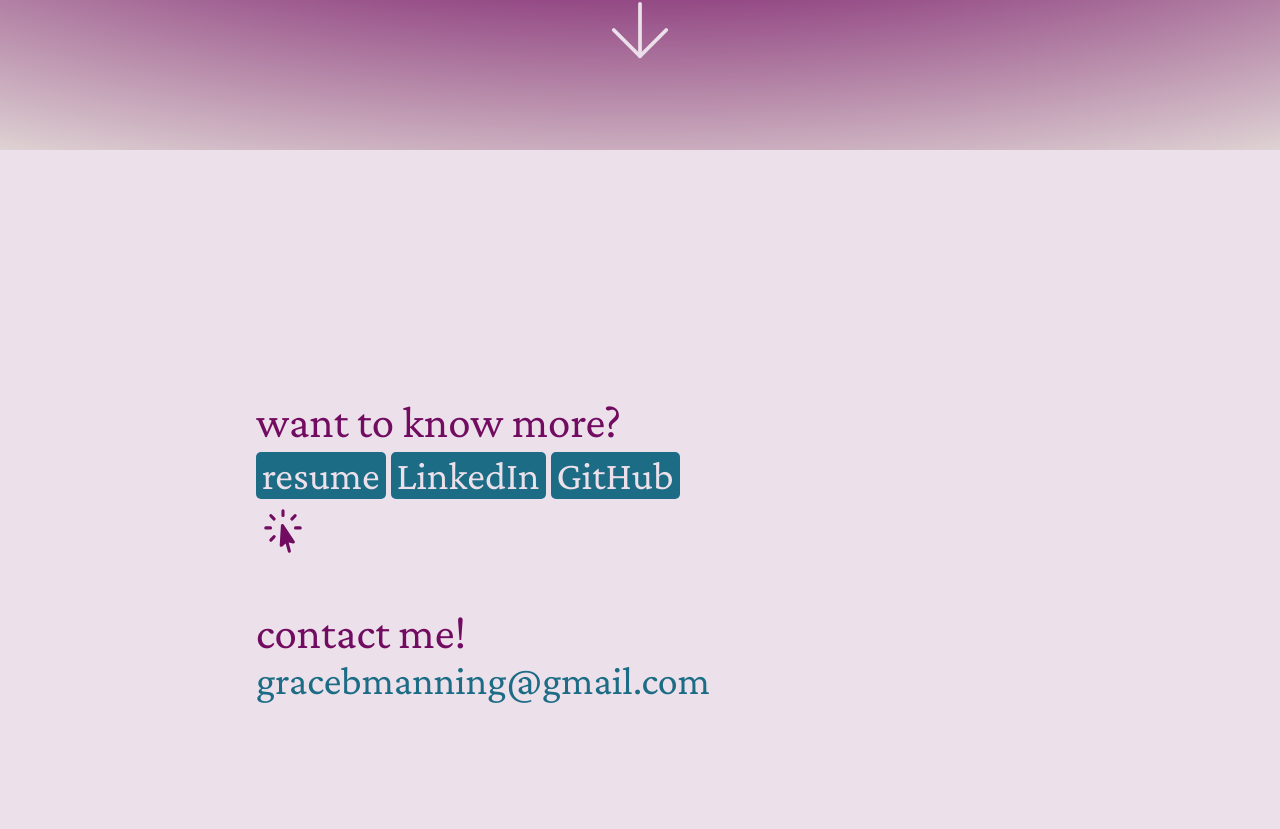
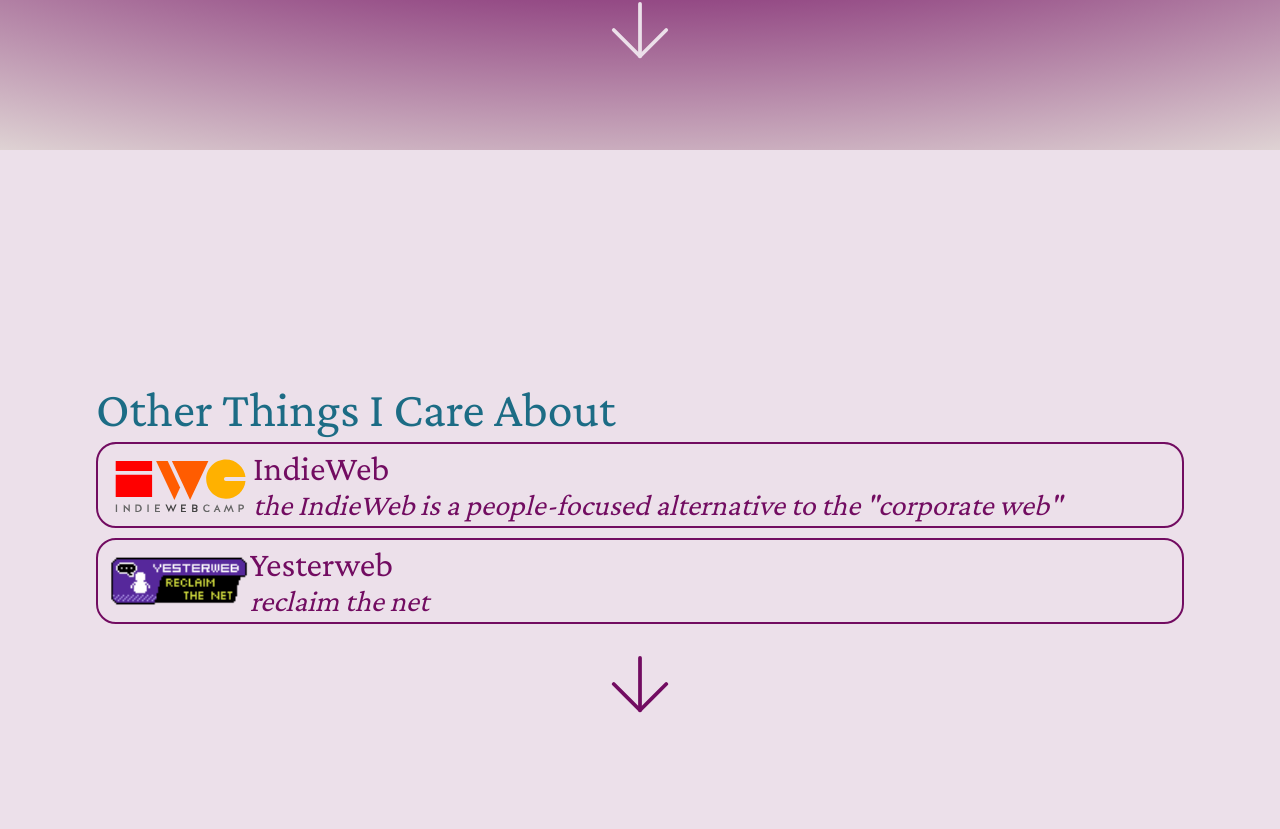
Before and after one commit to gracebmanning/grace-manning-v4, a React (Create React App) app: page / in a window 1280 px wide. Shown: the part 3111-3940 px from the top of the page. Built offline with nearby package versions, Linux system fonts and the light colour scheme.

Commit message:
add things-i-care-about section

```diff
--- a/src/components/Contact/contact.js
+++ b/src/components/Contact/contact.js
@@ -4,7 +4,7 @@ import { HiCursorArrowRays } from 'react-icons/hi2';
 
 export default function Contact() {
     return (
-        <div className="section-solid" id="contact">
+        <div className="section-gradient" id="contact">
             <div className="rectangle">
                 <div className="contact-container">
                     <h2 className="contact-header">want to know more?</h2>
--- a/src/components/Projects/projects.js
+++ b/src/components/Projects/projects.js
@@ -2,7 +2,7 @@ import './projects.css';
 import arrow from '../../images/arrow-down.svg';
 import arrowLight from '../../images/arrow-down-light.svg';
 import { clickScroll } from '../clickScroll';
-import { projectItems, personalProjectItems } from './projectsList';
+import { projectItems, personalProjectItems, thingsICareAbout } from './projectsList';
 
 const skills = ['HTML', 'CSS', 'JavaScript', 'TypeScript', 'React', 'Angular', 'Node.js', 'Flutter/Dart', 'Android Studio', 'Xcode', 'Figma', 'Git/GitHub', 'AWS', 'MongoDB', 'MySQL', 'Python', 'C++', 'C', 'Java', 'Racket'];
 const skillItems = skills.map((skill) =>
@@ -36,7 +36,16 @@ export default function Projects() {
                     {personalProjectItems}
                 </div>
             </div>
-            <img id="arrow" src={arrowLight} alt="arrow pointing down" onClick={() => clickScroll('contact')} />
+            <img id="arrow" src={arrowLight} alt="arrow pointing down" onClick={() => clickScroll('care-about')} />
+        </div>
+        <div className="section-solid" id="care-about">
+            <div className="container">
+                <h2 className="h2">Other Things I Care About</h2>
+                <div className="projectsContainer">
+                    {thingsICareAbout}
+                </div>
+            </div>
+            <img id="arrow" src={arrow} alt="arrow pointing down" onClick={() => clickScroll('contact')} />
         </div>
         </>
     );
--- a/src/components/Projects/projectsList.js
+++ b/src/components/Projects/projectsList.js
@@ -1,5 +1,7 @@
 import { HiOutlineDevicePhoneMobile, HiOutlineDocumentMagnifyingGlass, HiOutlineGlobeAlt,
      HiOutlineMap, HiOutlineFilm, HiOutlineRocketLaunch } from 'react-icons/hi2';
+import iwc from '../../images/indiewebcamp.svg';
+import yesterweb from '../../images/yesterweb.png';
 
 const projects = [
     {
@@ -70,3 +72,32 @@ export const personalProjectItems = personalProjects.map((project) =>
         </div>
     </a>
 );
+
+const otherThings = [
+    {
+        title: 'IndieWeb',
+        tagline: 'the IndieWeb is a people-focused alternative to the "corporate web"',
+        icon: <img src={iwc} alt="logo for Indie Web Camp. red i, orange w, yellow c." />,
+        href: 'https://indieweb.org/',
+        target: '_blank'
+    },
+    {
+        title: 'Yesterweb',
+        tagline: 'reclaim the net',
+        icon: <img src={yesterweb} style={{height: '50px'}} alt="purple button that reads Yesterweb: reclaim the net" />,
+        href: 'https://yesterweb.org/',
+        target: '_blank'
+    }
+];
+
+export const thingsICareAbout = otherThings.map((thing) =>
+    <a href={thing.href} target={thing.target} key={thing.title}>
+        <div className="projectItem">
+            {thing.icon}
+            <div>
+                <h3>{thing.title}</h3>
+                <p><i>{thing.tagline}</i></p>
+            </div>
+        </div>
+    </a>
+);
```
Also changed, not shown: src/images/indiewebcamp.svg (added), src/images/yesterweb.png (added).
